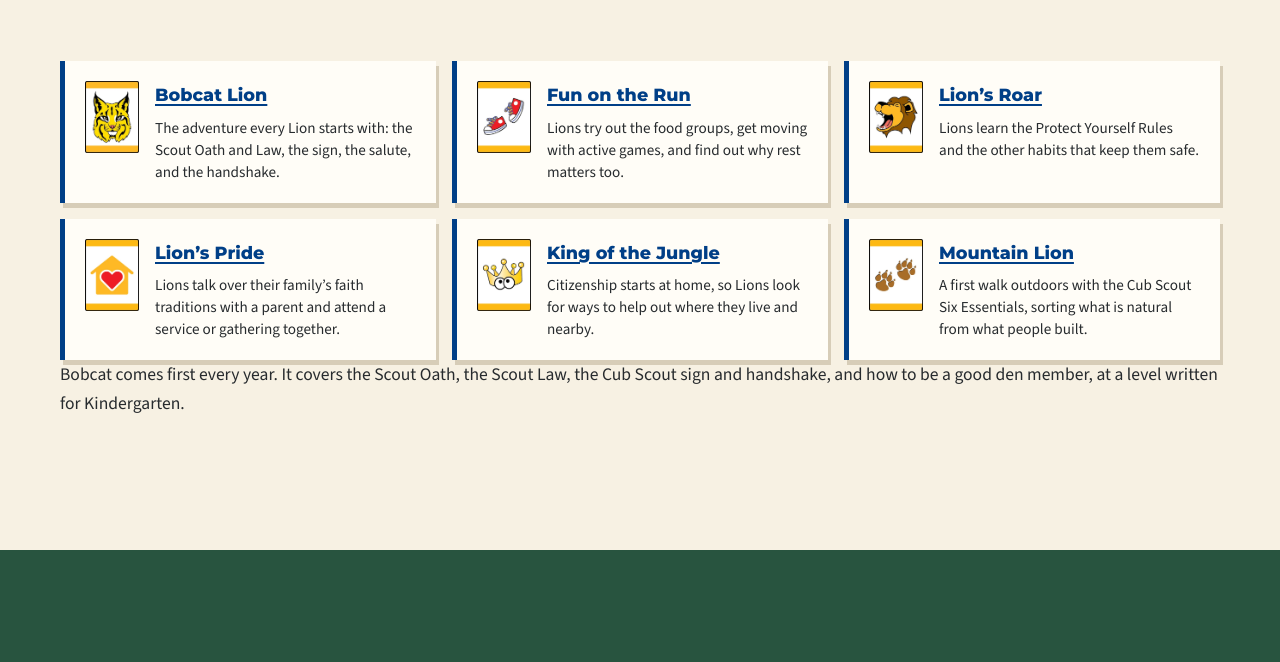
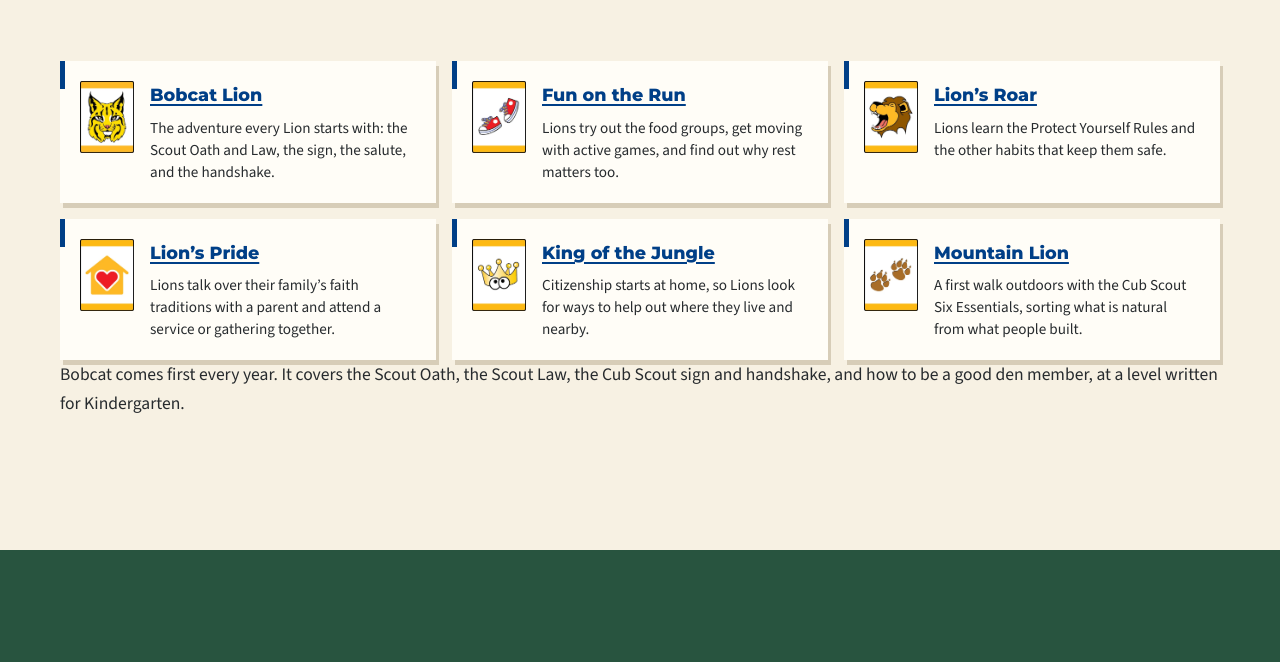
Before and after one commit to kerryhatcher/macon170.com, an Astro site: page /dens/lion in a window 1280 px wide. Shown: the part 1157-1819 px from the top of the page. Built offline with nearby package versions, Linux system fonts and the light colour scheme; Astro itself is replaced by a stand-in of ours; no server answers.

Commit message:
style(cards): replace side-tab rails with corner bookmark tabs
The full-height left borders on .rank-list li and .adventure-list li were the
side-tab pattern the impeccable design hook flags: a thick colored border down
one edge of a card. A short tab at the top-left corner keeps the blue accent
and reads as the sewn-in bookmark DESIGN.md actually calls for, rather than a
decorative rail.

Both tabs are absolutely positioned pseudo-elements, which also keeps them out
of the flex flow on .adventure-list li.

The two remaining border-left declarations in these pages
(what-is-cub-scouts.astro, calendar/index.astro) are checkmark glyphs: two
borders plus rotate(-45deg) on a 0.9rem pseudo-element. Not card accents, left
as-is.

```diff
--- a/src/pages/dens/[den].astro
+++ b/src/pages/dens/[den].astro
@@ -229,13 +229,24 @@
     gap: 1rem;
   }
   .adventure-list li {
+    position: relative;
     display: flex;
     align-items: flex-start;
     gap: 1rem;
     padding: 1.25rem;
     background: var(--page);
-    border-left: 5px solid var(--blue);
     box-shadow: 3px 5px 0 var(--rule);
+  }
+  /* A sewn-in bookmark tab at the corner, not a rail down the whole edge.
+     Absolutely positioned so it stays out of the flex flow. */
+  .adventure-list li::before {
+    content: '';
+    position: absolute;
+    left: 0;
+    top: 0;
+    width: 5px;
+    height: 1.75rem;
+    background: var(--blue);
   }
   .adventure-list__loop {
     flex: 0 0 auto;
```
Also changed, not shown: src/pages/what-is-cub-scouts.astro (+11 -1 lines).
